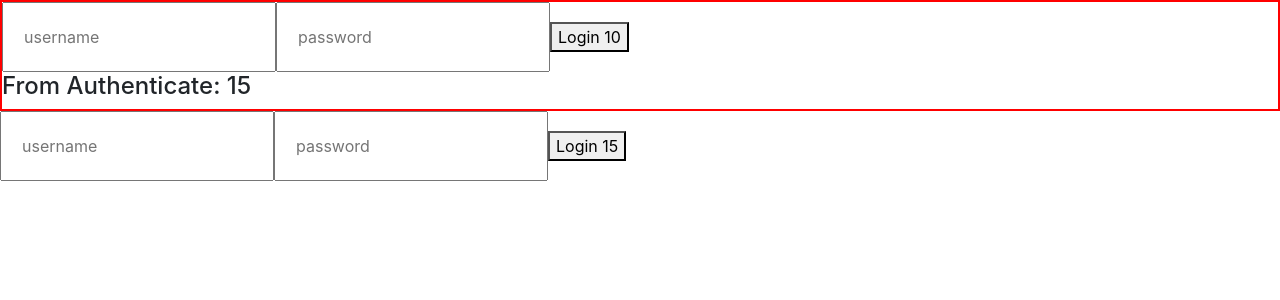
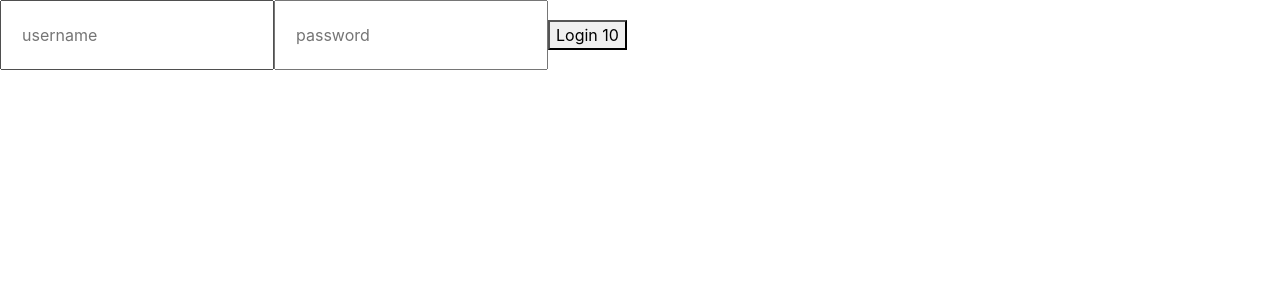
Before and after one commit to PaulApivat/instagram, a React (Create React App) app: page / in a window 1280 px wide. Shown: the top 300 px of the page. Built offline with nearby package versions, Linux system fonts and the light colour scheme.

Commit message:
transfer conditional rendering from App to Autenticate, transfer login from Authenticate to Login.js component

```diff
--- a/src/App.js
+++ b/src/App.js
@@ -1,19 +1,15 @@
 import React, { Component } from 'react';
 import './App.css';
-// import dummyData from './dummy-data';
-// import DummyData from './DummyData';
-// import SearchBar from './components/SearchBar/SearchBar'
 import PostsPage from './components/PostContainer/PostsPage'
-// import PostsPage from './ThePostsPage'
 import Authenticate from './components/Authentication/Authenticate'
-import Login from './components/Login/Login'
+// import Login from './components/Login/Login'
 
 
 class App extends Component {
   constructor(props) {
     super(props);
     this.state = {
-      data: [],
+       data: [],
     };
   }
 
@@ -23,12 +19,14 @@ class App extends Component {
   }
 
 
-
+// move the conditional rendering logic below into Authenticate
   render(){
     return(
       <div className="App">
-            {this.props.loggedIn ? <PostsPage /> : <Login />}
+
+            {/* {this.props.loggedIn ? <PostsPage /> : <Login />} */}
             <h4>From Authenticate: {this.props.count}</h4>
+            <PostsPage />
       </div>
     )
   }
@@ -36,6 +34,10 @@ class App extends Component {
 }
 
 
-const AuthenticatedPage = Authenticate(App);
+// const AuthenticatedPage = Authenticate(App);
+// export default AuthenticatedPage;
 
-export default AuthenticatedPage;
+// exporting a higher order component that we built; passing an App class into Authenticate HOC
+// wrapping functionality of App INSIDE higher order component Authenticate
+// Authenticate is "eating" the App
+export default Authenticate(App);
--- a/src/components/Authentication/Authenticate.js
+++ b/src/components/Authentication/Authenticate.js
@@ -1,7 +1,8 @@
 import React from 'react';
+import Login from '../Login/Login'
 
 //This is the higher order component
-const Authenticate = PassedComponent => {
+const Authenticate = App => {
     return class HocAuth extends React.Component {
         constructor(props){
             super(props);
@@ -13,43 +14,55 @@ const Authenticate = PassedComponent => {
             }
         }
 
-
-        userLogin = () => {
-            this.setState(prevState => {
-                return { count: prevState.count + 1 };
-            })
-            this.setState({loggedIn: true})
+        // on componentDidMount, check localStorage to see if a user is logged in
+        // if user is loggedin, we will run the <PassedComponent />, else return <Login />
+        componentDidMount() {
+            console.log(this.state)
+            if (!localStorage.getItem('user')) {
+                this.setState({ loggedIn: false});
+            } else {
+                this.setState({ loggedIn: true });
+            }
         }
 
-        handleChange = (event) => {
-            // this.setState({username: event.target.value, password: this.state.password });
-            this.setState({username: event.target.value});
-        }
 
-        handleChange2 = (event) => {
-            // this.setState({username: event.target.value, password: this.state.password });
-            this.setState({password: event.target.value});
-        }
+        // userLogin = () => {
+        //     this.setState(prevState => {
+        //         return { count: prevState.count + 1 };
+        //     })
+        //     this.setState({loggedIn: true})
+        // }
 
-        handleSubmit = (event) => {
-            event.preventDefault();
-            console.log(this.state)
+        // handleChange = (event) => {
+        //     // this.setState({username: event.target.value, password: this.state.password });
+        //     this.setState({username: event.target.value});
+        // }
 
-        }
+        // handleChange2 = (event) => {
+        //     // this.setState({username: event.target.value, password: this.state.password });
+        //     this.setState({password: event.target.value});
+        // }
+
+        // handleSubmit = (event) => {
+        //     event.preventDefault();
+        //     console.log(this.state)
+
+        // }
 
 
         render(){
             // the {...this.state} ensures that the state, with loggedIn, is passed via props to App.js
             // without {...this.state} what gets rendered is a login, becaues there is no loggedIn
-            // return <PassedComponent {...this.state} />;
-            return(
-                <form onSubmit={this.handleSubmit}>
-                    <PassedComponent {...this.state} />
-                    <input type="text" value={this.state.target} onChange={this.handleChange} placeholder="username" />
-                    <input type="text" value={this.state.target} onChange={this.handleChange2} placeholder="password" />
-                    <button onClick={this.userLogin}>Login {this.state.count} </button>
-                </form>
-            )
+            // return <PassedComponent {...this.state} />
+                if (this.state.loggedIn) return <App {...this.state}/>;
+                return <Login />;
+
+                // <form onSubmit={this.handleSubmit}>
+                //     <PassedComponent {...this.state} />
+                //     <input type="text" value={this.state.target} onChange={this.handleChange} placeholder="username" />
+                //     <input type="text" value={this.state.target} onChange={this.handleChange2} placeholder="password" />
+                //     <button onClick={this.userLogin}>Login {this.state.count} </button>
+                // </form>
         }
     }
 }
--- a/src/components/Login/Login.js
+++ b/src/components/Login/Login.js
@@ -2,8 +2,8 @@ import React from 'react'
 
 // I want users to login first, so no need to receive props from another component, initially.
 class Login extends React.Component {
-    constructor(){
-        super();
+    constructor(props){
+        super(props);
         this.state = {
             username: '',
             password: '',
@@ -12,47 +12,69 @@ class Login extends React.Component {
         }
     }
 
-    componentDidMount(){
-        //checking initial state of Login class component - loggedIn: false
-        console.log(this.state)
-    }
+    handleChange = event => {
+        // this.setState({ [event.target.name]: event.target.value });
+        this.setState({ username: event.target.value });
+    };
 
-    userLogin = () => {
-        this.setState(prevState => {
-            return { count: prevState.count + 1 };
-        })
-        this.setState({loggedIn: true})
-    }
+    handleChange2 = event => {
+        // this.setState({ [event.target.name]: event.target.value });
+        this.setState({ password: event.target.value });
+    };
 
-    handleChange = (event) => {
-        // this.setState({username: event.target.value, password: this.state.password });
-        this.setState({username: event.target.value});
-    }
+    handleSubmit = event => {
+        const user = this.state.username;
+        localStorage.setItem('user', user);
+        window.location.reload();
+    };
 
-    handleChange2 = (event) => {
-        // this.setState({username: event.target.value, password: this.state.password });
-        this.setState({password: event.target.value});
-    }
 
-    handleSubmit = (event) => {
-        event.preventDefault();
-        // this.userLogin({loggedIn: this.state.loggedIn});
-        // this.setState({loggedIn: this.state.loggedIn});
-        // this.userLogin({password: this.event.target, username: this.event.target});
-        // this.setState({password: this.state.password, username: this.state.username});
-        console.log(this.state)
+    // componentDidMount(){
+    //     //checking initial state of Login class component - loggedIn: false
+    //     console.log(this.state)
+    // }
 
-    }
+    // userLogin = () => {
+    //     this.setState(prevState => {
+    //         return { count: prevState.count + 1 };
+    //     })
+    //     this.setState({loggedIn: true})
+    // }
+
+    // handleChange = (event) => {
+    //     // this.setState({username: event.target.value, password: this.state.password });
+    //     this.setState({username: event.target.value});
+    // }
+
+    // handleChange2 = (event) => {
+    //     // this.setState({username: event.target.value, password: this.state.password });
+    //     this.setState({password: event.target.value});
+    // }
+
+    // handleSubmit = (event) => {
+    //     event.preventDefault();
+    //     // this.userLogin({loggedIn: this.state.loggedIn});
+    //     // this.setState({loggedIn: this.state.loggedIn});
+    //     // this.userLogin({password: this.event.target, username: this.event.target});
+    //     // this.setState({password: this.state.password, username: this.state.username});
+    //     console.log(this.state)
+
+    // }
 
 
 
     render(){
         return(
             <form onSubmit={this.handleSubmit}>
+                <input type="text" value={this.state.value} onChange={this.handleChange} placeholder="username" />
+                <input type="text" value={this.state.value} onChange={this.handleChange2} placeholder="password" />
+                <button onClick={this.handleSubmit}>Login {this.state.count} </button>
+            </form>
+            /* <form onSubmit={this.handleSubmit}>
                 <input type="text" value={this.state.target} onChange={this.handleChange} placeholder="username" />
                 <input type="text" value={this.state.target} onChange={this.handleChange2} placeholder="password" />
                 <button onClick={this.userLogin}>Login {this.state.count} </button>
-            </form>
+            </form> */
         )
     }
 }
```
